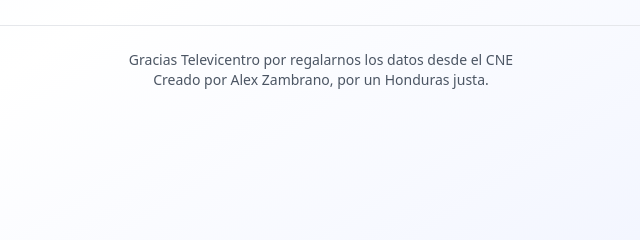
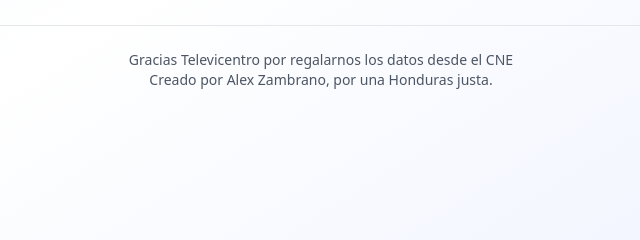
Before and after one commit to J-Zam/NasrallaVsAsfura, a website: page public/index.html in a window 1280 px wide. Shown: the part 521-761 px from the top of the page, 319-959 px from the left. Drawn offline with nearby package versions, Linux system fonts and the light colour scheme; no server answers.

Commit message:
Chore: Grammar error

```diff
--- a/public/index.html
+++ b/public/index.html
@@ -134,7 +134,7 @@
 
     <footer class="text-center py-6 border-t border-gray-200">
         <p class="text-sm text-gray-600">Gracias Televicentro por regalarnos los datos desde el CNE</p>
-        <p class="text-sm text-gray-600">Creado por Alex Zambrano, por un Honduras justa.</p>
+        <p class="text-sm text-gray-600">Creado por Alex Zambrano, por una Honduras justa.</p>
     </footer>
 
     <script>
```
